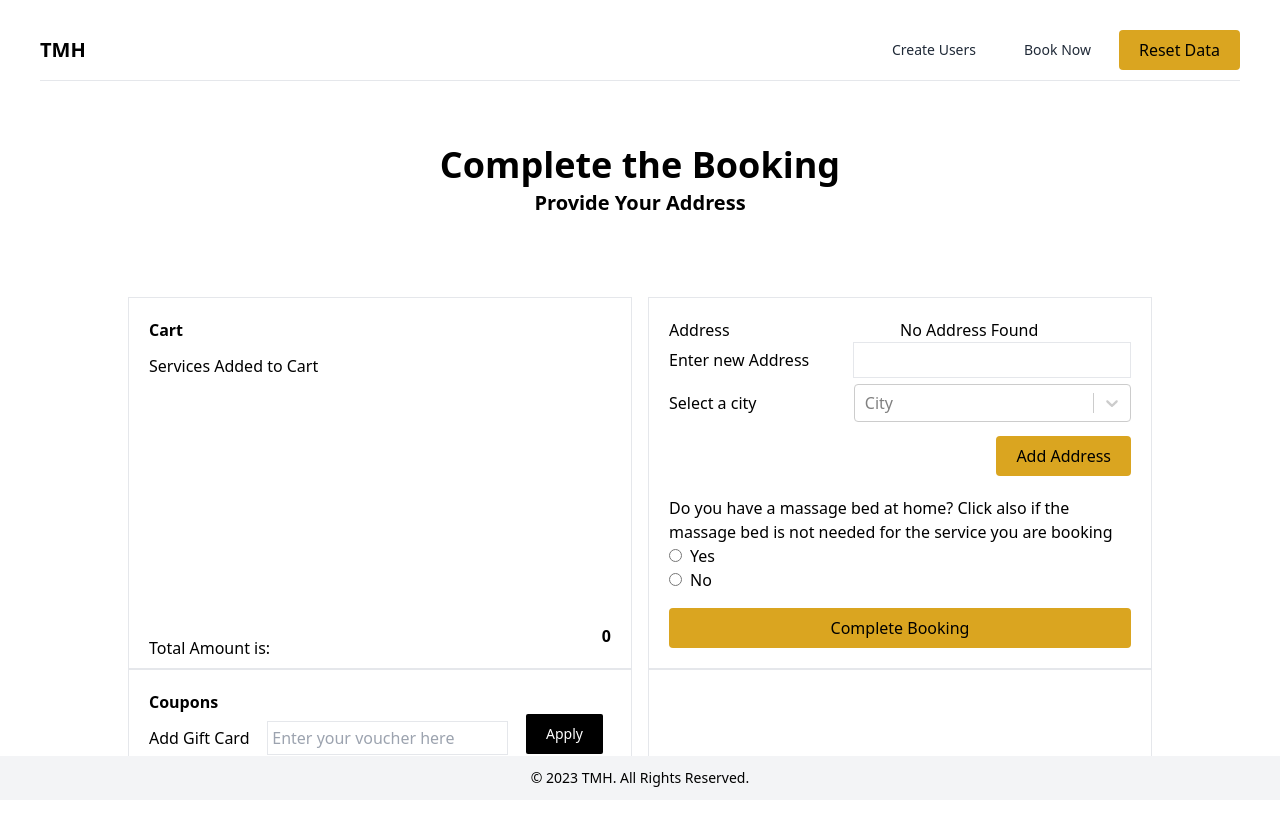
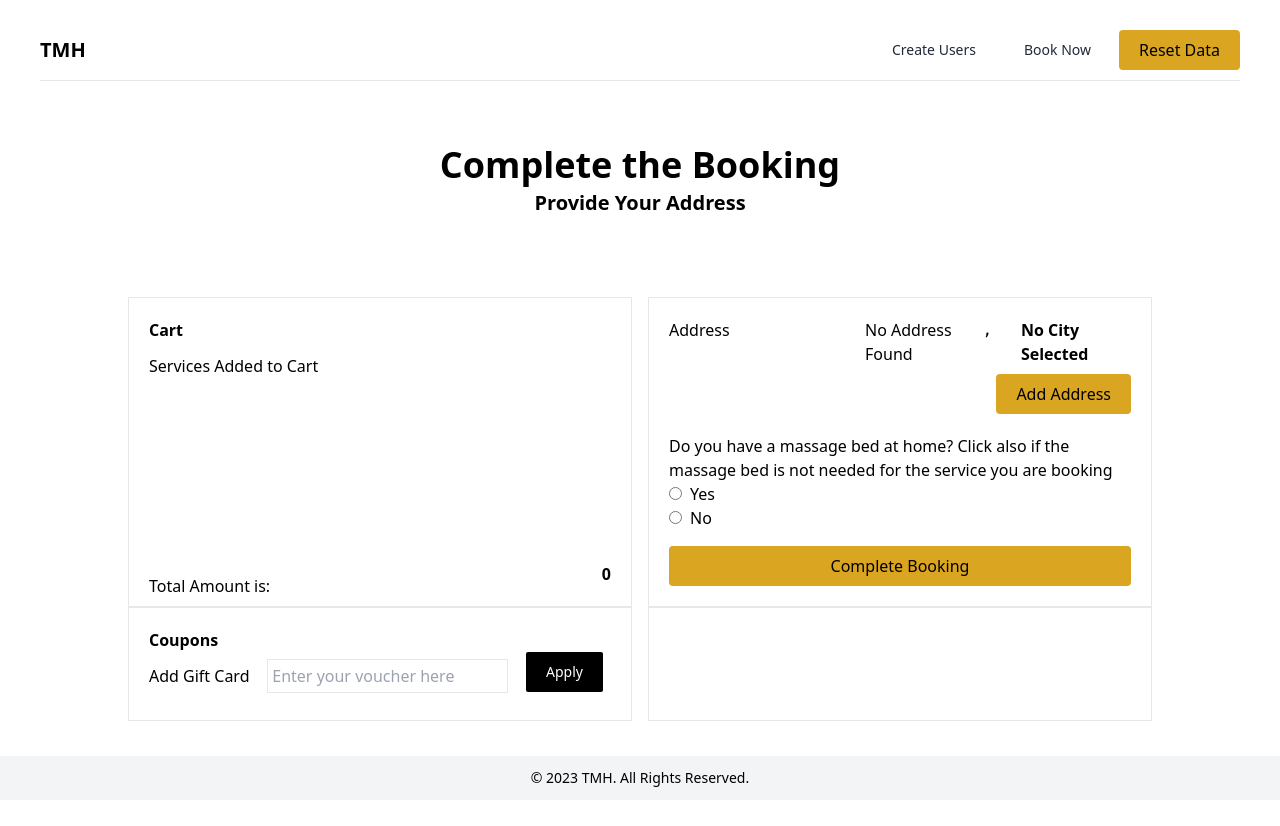
Before and after one commit to yahyaammar-dev/bor-tmh, a Next.js app: page /booking/booking4 in a window 1280 px wide. Shown: the top 826 px of the page. After the commit the page ends 800 px from the top, so only its background shows below. Built offline with nearby package versions, Linux system fonts and the light colour scheme.

Commit message:
fixed a bug

```diff
--- a/components/Misc/Booking4.jsx
+++ b/components/Misc/Booking4.jsx
@@ -193,11 +193,17 @@ const Booking4 = ({ loader, setLoader }) => {
                 <div className="flex w-full">
                   <label className="w-1/2">Address</label>
                   <p>{reduxData?.appData?.currentAddress ? reduxData?.appData?.currentAddress : 'No Address Found'}</p>
+                  <p><pre>,   </pre></p>
+                  <p>
+                    <b>
+                      {reduxData?.appData?.currentCity?.value ? reduxData?.appData?.currentCity?.value : 'No City Selected'}
+                    </b>
+                  </p>
                 </div>
               </p>
             </div>
           </div>
-          <div>
+          {/* <div>
             <div className="iconBox flex">
               <p className="w-full">
                 <div className="flex w-full">
@@ -211,11 +217,11 @@ const Booking4 = ({ loader, setLoader }) => {
                 </div>
               </p>
             </div>
-          </div>
+          </div> */}
 
 
 
-          <div>
+          {/* <div>
             <div className="iconBox flex">
               <p className="w-full customContainer">
                 <div className="flex w-full customBordered">
@@ -244,7 +250,7 @@ const Booking4 = ({ loader, setLoader }) => {
                 </div>
               </p>
             </div>
-          </div>
+          </div> */}
 
           <div className="iconBox flex h justify-end">
             <div className="mt-2" >
```
